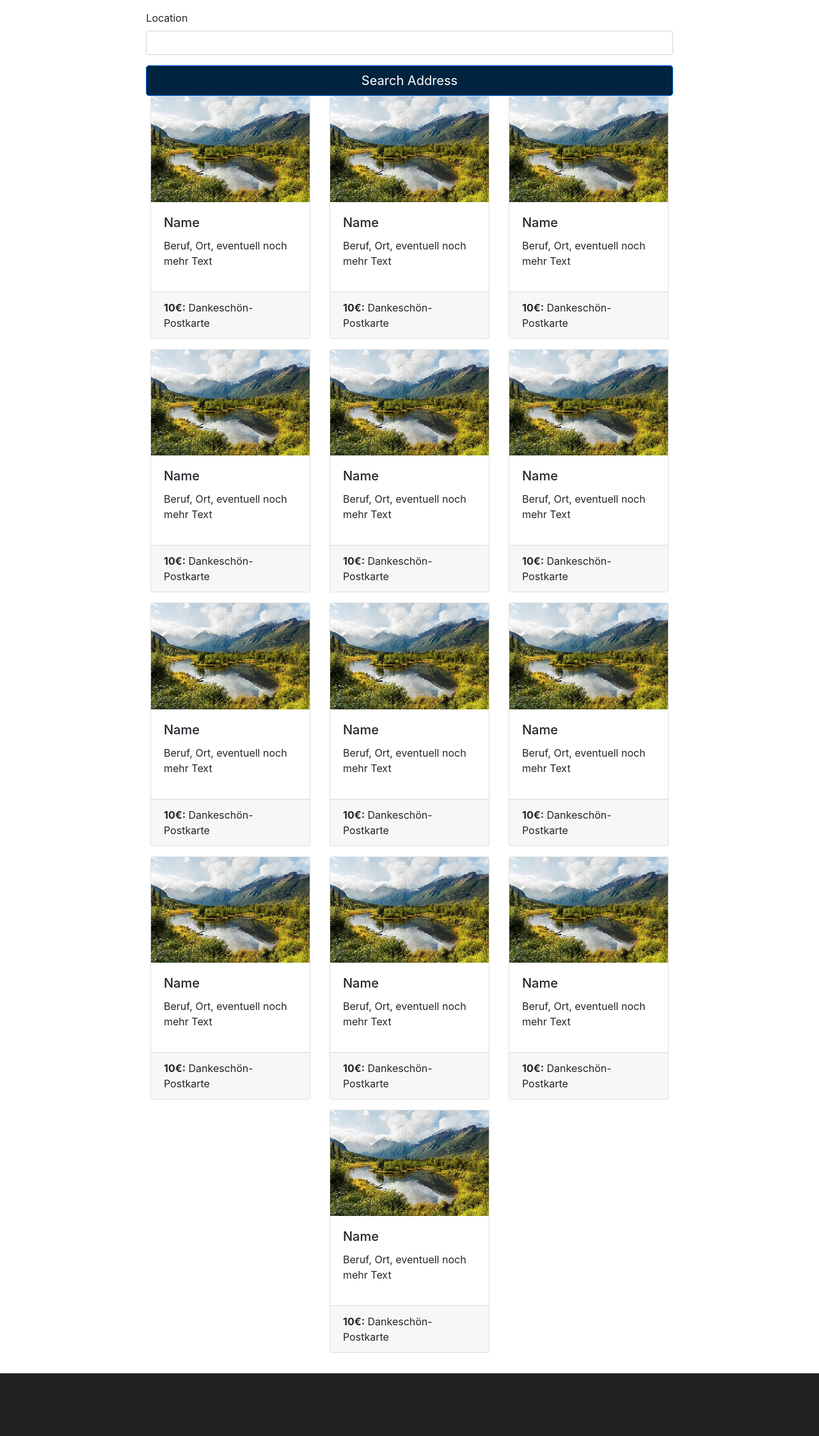
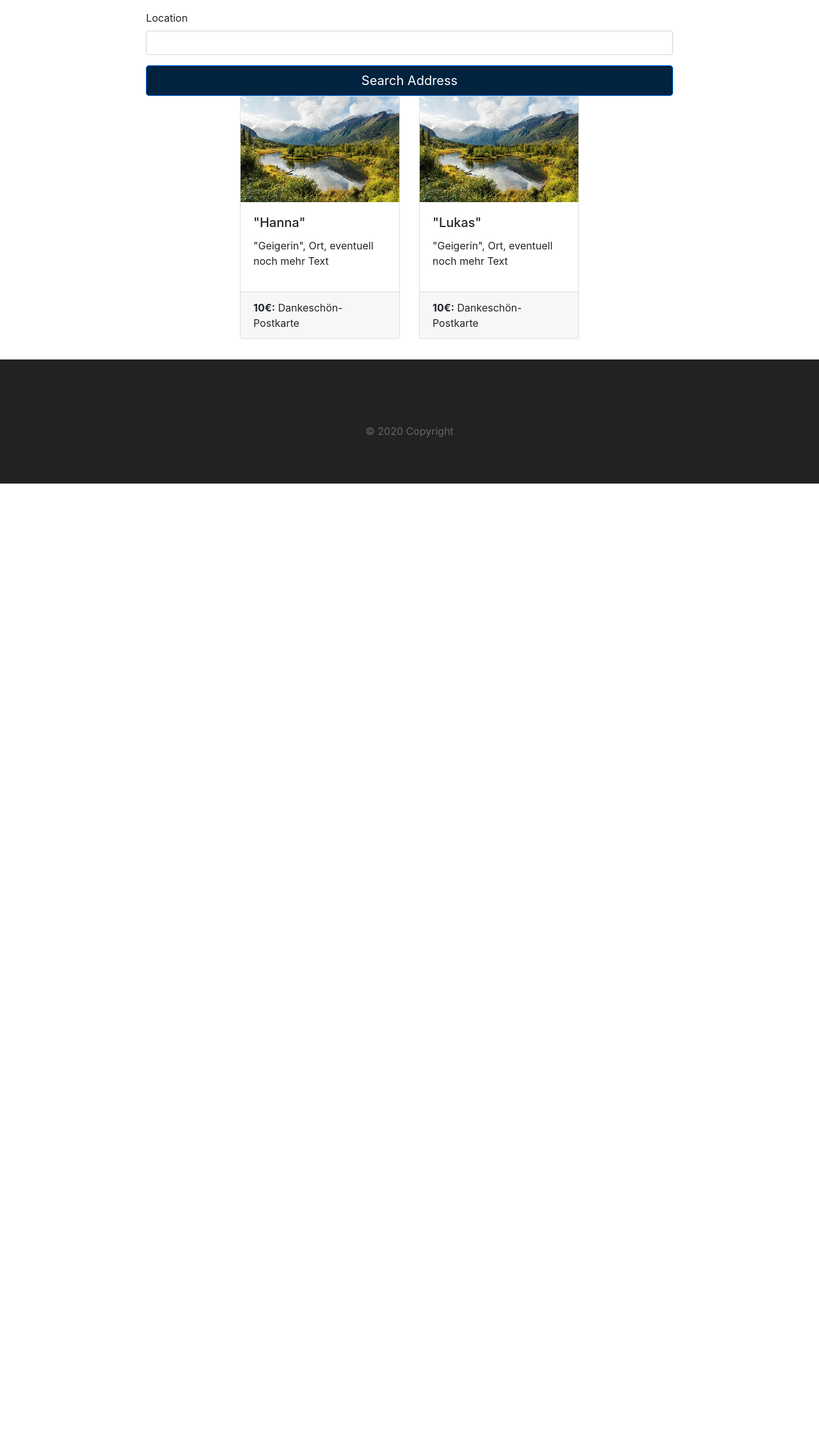
Before and after one commit to christianhpoe/wirvsvirus, a Flask app: page /listPages in a window 1280 px wide. Shown: the part 69-2314 px from the top of the page at 64% size. After the commit the page ends 825 px from the top, so only its background shows below. Run offline with Flask 2, Linux system fonts and the light colour scheme; data comes from the database, SQL or seed files in the repository; some libraries are stand-ins or nearby versions.

Commit message:
Dynamic data base query Hanna und Lukas

```diff
--- a/app.py
+++ b/app.py
@@ -205,7 +205,7 @@ def listPages():
     form = LocationForm()
     if form.validate_on_submit():
         return f"<h1>{form.location.data}<h1>"
-    pages = [None]*13 # database query goes here
+    pages = db.session.query(Page.artist_name, Page.artist_job).filter(Page.creator_id == User.id)
     return render_template("listPages.html", title="Übersicht", pages=pages, form=form)
 
 @app.route("/<string:PageTitle>")
--- a/templates/listPages.html
+++ b/templates/listPages.html
@@ -18,8 +18,8 @@
         <div class="card mb-3" style="min-width:250px; max-width:250px;">
           <img class="card-img-top" src={{ url_for(".static", filename="images/image.jpg") }}>
           <div class="card-body">
-            <h5 class="card-title">Name</h5>
-            <p class="card-text">Beruf, Ort, eventuell noch mehr Text</p>
+            <h5 class="card-title">{{p.artist_name}}</h5>
+            <p class="card-text">{{p.artist_job}}, Ort, eventuell noch mehr Text</p>
             <a href="link/zur/seite" class="stretched-link"></a>
           </div>
           <div class="card-footer">
```
